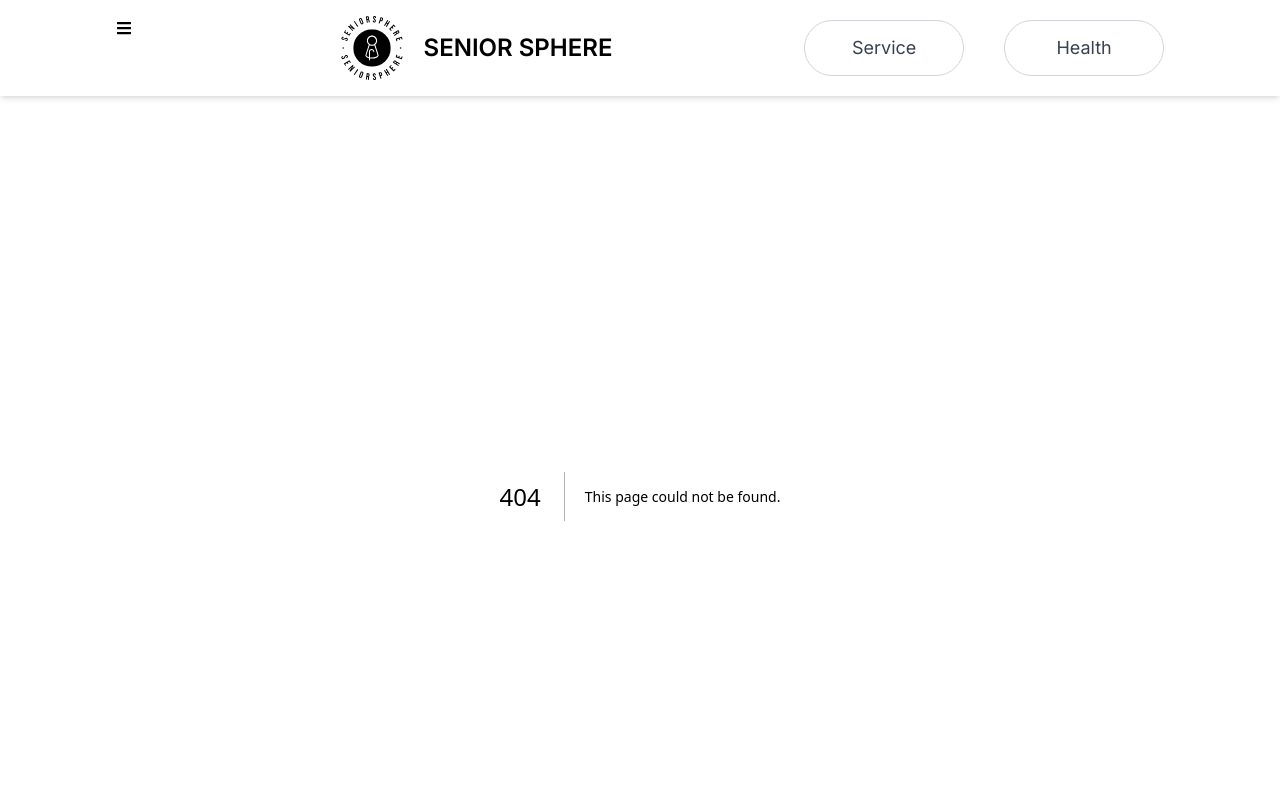
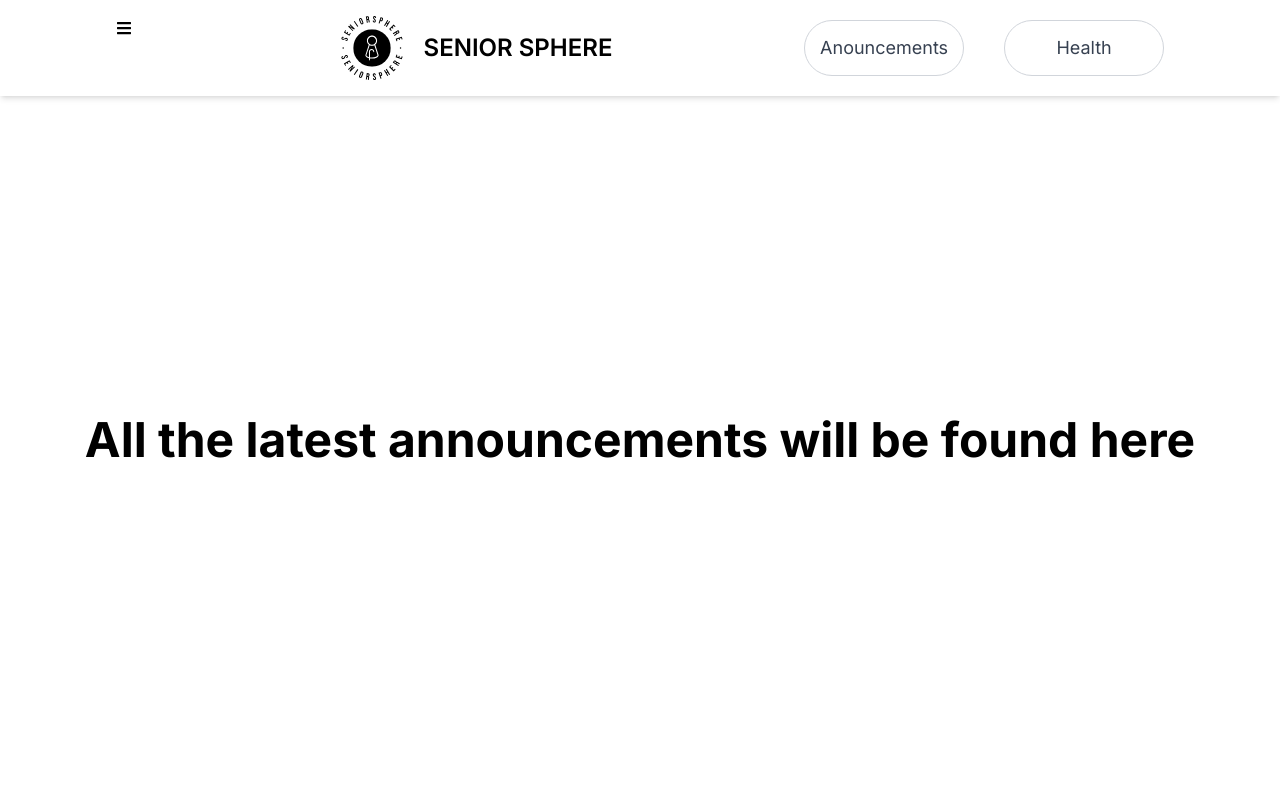
Before and after one commit to Rushikesh-24/SeniorSphere, a Next.js app in the folder Frontend/: page /Announce in a window 1280 px wide. Before the commit this address had no page. Shown: the top 800 px of the page. Built offline with nearby package versions, Linux system fonts and the light colour scheme.

Commit message:
Announcements page done

```diff
--- /dev/null
+++ b/Frontend/app/Announce/page.jsx
@@ -0,0 +1,11 @@
+import React from 'react'
+
+const page = () => {
+  return (
+    <div className='ann text-center justify-center items-center pt-80'>
+      <h1 className=' text-5xl font-bold'> All the latest announcements will be found here</h1>
+    </div>
+  )
+}
+
+export default page
--- a/Frontend/app/CustomerSpt/page.jsx
+++ /dev/null
@@ -1,9 +0,0 @@
-import React from 'react'
-
-const page = () => {
-  return (
-    <div>page</div>
-  )
-}
-
-export default page
--- a/Frontend/app/Social/page.jsx
+++ b/Frontend/app/Social/page.jsx
@@ -1,9 +1,11 @@
 import React from 'react'
 
-const Social = () => {
+const social = () => {
   return (
-    <div>Social</div>
+    <div>
+      <h1> Use the Mobile Version of the Website to use the chat </h1>
+    </div>
   )
 }
 
-export default Social
+export default social
--- a/Frontend/app/components/Header.jsx
+++ b/Frontend/app/components/Header.jsx
@@ -21,8 +21,8 @@ const Header = () => {
         <img src="/Assets/logo.svg" alt="logo" className='w-24'></img>
         <p className='text-2xl font-semibold'>SENIOR SPHERE</p></div>
         <div id="logincart" className='flex items-center gap-10'>
-            <Link href="/CustomerSpt"><button className='w-20 md:w-40 h-14 outline-none border-gray-300 border  rounded-full text-lg cursor-pointer text-gray-700'>Service</button></Link>
-            <Link href="/Health"><button className='w-20 md:w-40 h-14 outline-none border-gray-300 border  rounded-full text-lg cursor-pointer text-gray-700'>Health</button></Link>
+            <Link href="/Announce"><button className='w-20 md:w-40 h-14 outline-none hover:bg-red-500 border-gray-300 border  rounded-full text-lg cursor-pointer text-gray-700'>Anouncements</button></Link>
+            <Link href="/Health"><button className='w-20 md:w-40 h-14 outline-none hover:bg-red-500 border-gray-300 border  rounded-full text-lg cursor-pointer text-gray-700'>Health</button></Link>
         </div>
 
     </nav>
--- a/Frontend/app/globals.css
+++ b/Frontend/app/globals.css
@@ -6,3 +6,24 @@ body{
   margin: 0;
   padding: 0;
 }
+
+.social{
+  height: 100%;
+  width: 100vw;
+}
+
+.social-left{
+  height: 900px;
+  width: 30%;
+  flex-basis: 30%;
+  border-right: 2px solid black ;
+}
+.social-right{
+  height: 100%;
+  width: 30%;
+}
+
+.ann{
+  height: 50vw;
+  width: 100vw;
+}
--- a/Frontend/app/page.js
+++ b/Frontend/app/page.js
@@ -4,8 +4,10 @@ import Link from "next/link"
 export default function Home() {
   return (
     <>
-    <h1>hello</h1>
-    <Link href="/Signup"> Click here to sign up </Link>
+  <div>
+    Welcome to Elderly Care
+    <p>Please Sign in to enjoy all the fun.</p>
+  </div>
     </>
   )
 }
```
Also changed, not shown: 1 other file (tests, documents, lock files or other folders).
